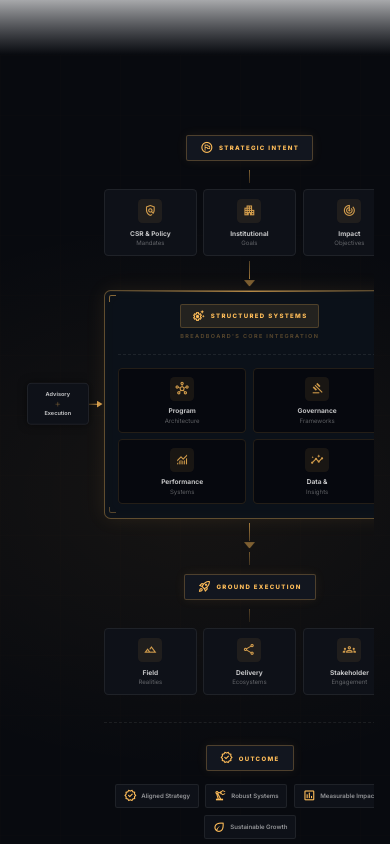
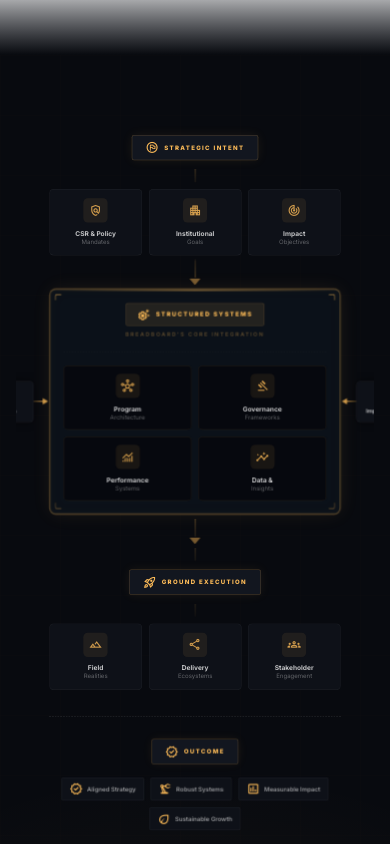
Before and after one commit to asherevolved/breadboard, a React (Vite) app in the folder breadboard-app/: page / in a window 390 px wide. Shown: the part 4580-5424 px from the top of the page. Built offline with nearby package versions, Linux system fonts and the light colour scheme.

Commit message:
Update Home page and add assets

```diff
--- a/breadboard-app/src/pages/Home.jsx
+++ b/breadboard-app/src/pages/Home.jsx
@@ -227,7 +227,8 @@ export default function Home() {
 
                     {/* ══════════════ DIAGRAM ══════════════ */}
                     <div className="w-full overflow-x-auto pb-8 pt-4 custom-scrollbar">
-                        <div className="max-w-4xl mx-auto relative px-[160px] lg:px-[180px] min-w-[850px] md:min-w-[900px] max-sm:[zoom:0.55]">
+                        <div className="flex justify-center max-sm:scale-[0.55] max-sm:origin-top max-sm:min-h-[1800px]">
+                        <div className="max-w-4xl mx-auto relative px-[160px] lg:px-[180px] min-w-[850px] md:min-w-[900px]">
 
                         {/* ────────────────────────────────────
                             TIER 1 — STRATEGIC INTENT
@@ -447,6 +448,7 @@ export default function Home() {
                             </div>
                         </div>
                         </div>
+                        </div>
                     </div>
                 </div>
             </section>
```
Also changed, not shown: breadboard-app/WhatsApp Image 2026-03-13 at 10.28.28 AM.jpeg (added).
